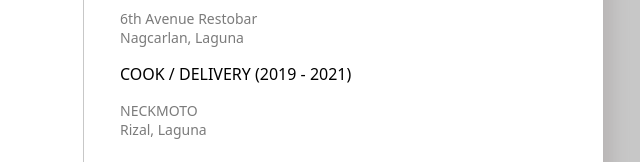
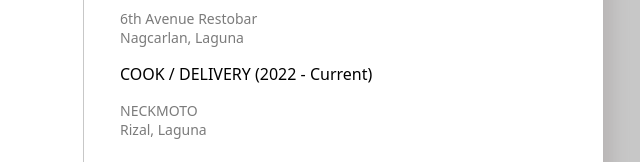
Before and after one commit to Rhowelll/Resume.github.io, a plain HTML site: page index.html in a window 1280 px wide. Shown: the part 594-756 px from the top of the page, 437-1077 px from the left. Drawn offline with Linux system fonts and the light colour scheme.

Commit message:
Update index.html

```diff
--- a/index.html
+++ b/index.html
@@ -52,7 +52,7 @@
 			<p class="p-4"> 6th Avenue Restobar
 				<br/>Nagcarlan, Laguna
 			</p>
-			<p>COOK / DELIVERY (2019 - 2021)</p>
+			<p>COOK / DELIVERY (2022 - Current)</p>
 			<p class="p-4"> NECKMOTO
 				<br/>Rizal, Laguna
 			</p>
```
